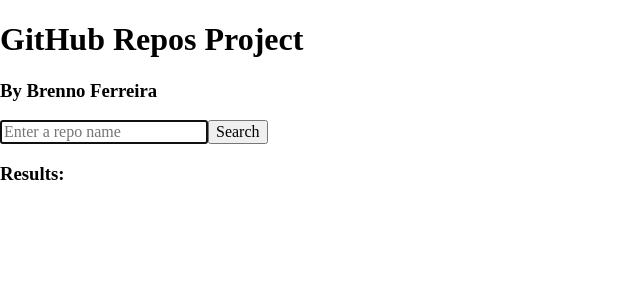
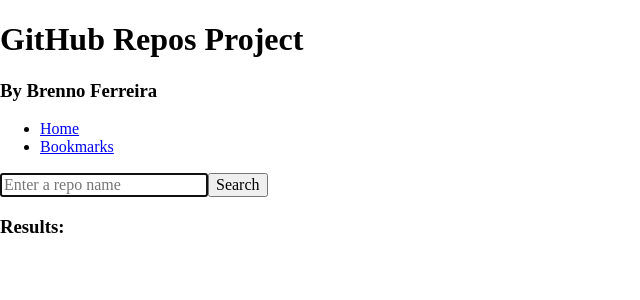
Before and after one commit to brennowilliam/github_api, a React (Create React App) app in the folder client/: page / in a window 1280 px wide. Shown: the top 300 px of the page, without its empty margins (0-640 px from the left). Built offline with nearby package versions, Linux system fonts and the light colour scheme.

Commit message:
CLIENT: 'More clean up on the client side

```diff
--- a/client/src/components/App.js
+++ b/client/src/components/App.js
@@ -5,7 +5,6 @@
 // Components
 import SearchForm from "./SearchForm"
 import RepoList from "./RepoList"
-import Header from "./Header"
 
 // Actions
 import { fetchRepos } from "../actions/repos"
@@ -40,7 +39,6 @@
 
     return (
       <div>
-        <Header />
         <SearchForm onSubmit={this.handleOnSubmit} />
         {
           this.state.isLoading
--- a/client/src/components/Header.js
+++ b/client/src/components/Header.js
@@ -1,9 +1,20 @@
 import React from "react"
+import { NavLink } from "react-router-dom";
 
 const Header = () => (
   <div>
     <h1> GitHub Repos Project </h1>
     <h3> By Brenno Ferreira </h3>
+
+    <ul>
+      <li>
+        <NavLink to="/" exact={true}> Home </NavLink>
+      </li>
+      <li>
+        <NavLink to="/bookmarks" exact={true}> Bookmarks </NavLink>
+      </li>
+    </ul>
+
   </div>
 )
 
--- a/client/src/components/RepoList.js
+++ b/client/src/components/RepoList.js
@@ -4,14 +4,8 @@
 // Components
 import RepoListItem from "./RepoListItem"
 
-const styles = {
-  list: {
-    overflow: 'scroll'
-  }
-}
-
 const RepoList = props => (
-  <div style={styles.list}>
+  <div>
     <h3> Results: </h3>
     {
       props.repos.map(repo => (
--- a/client/src/components/RepoListItem.js
+++ b/client/src/components/RepoListItem.js
@@ -1,8 +1,11 @@
 import React from "react"
 
-const RepoListItem = ({fullName, name, id, stars}) => (
+const RepoListItem = props => (
   <div>
-    { fullName }
+    <div>
+      Repo: {props.fullName} | Stars: {props.stars} | Owner: {props.owner} | Forks: {props.forks}
+      <button>Bookmark</button>
+    </div>
   </div>
 )
 
--- a/client/src/routers/AppRouter.js
+++ b/client/src/routers/AppRouter.js
@@ -4,11 +4,13 @@
 // Components
 import App from "../components/App"
 import Bookmarks from "../components/Bookmarks"
+import Header from "../components/Header"
 
 const AppRouter = props => {
   return (
     <BrowserRouter>
       <React.Fragment>
+        <Header />
         <Switch>
           <Route path="/" component={App} exact />
           <Route path="/bookmarks" component={Bookmarks} exact />
```
